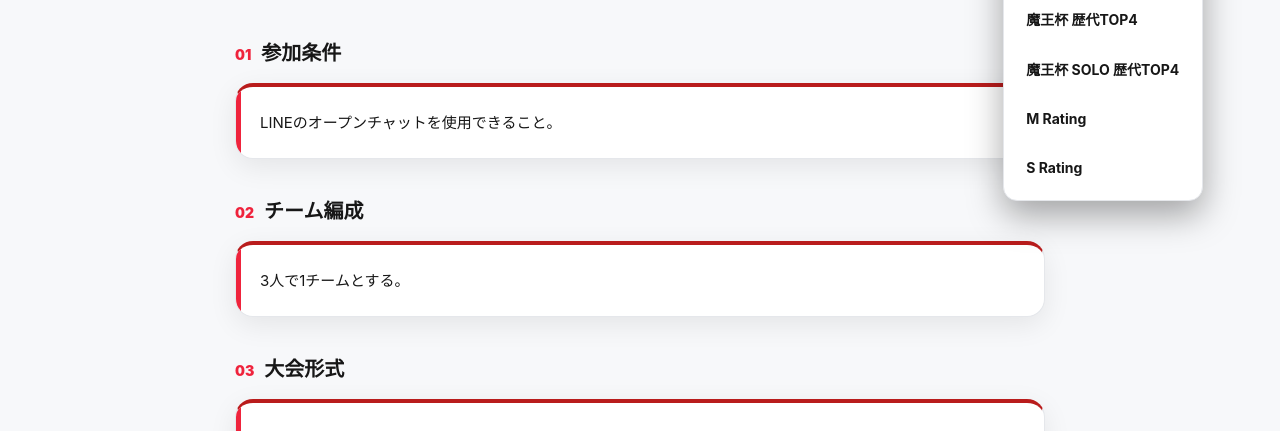
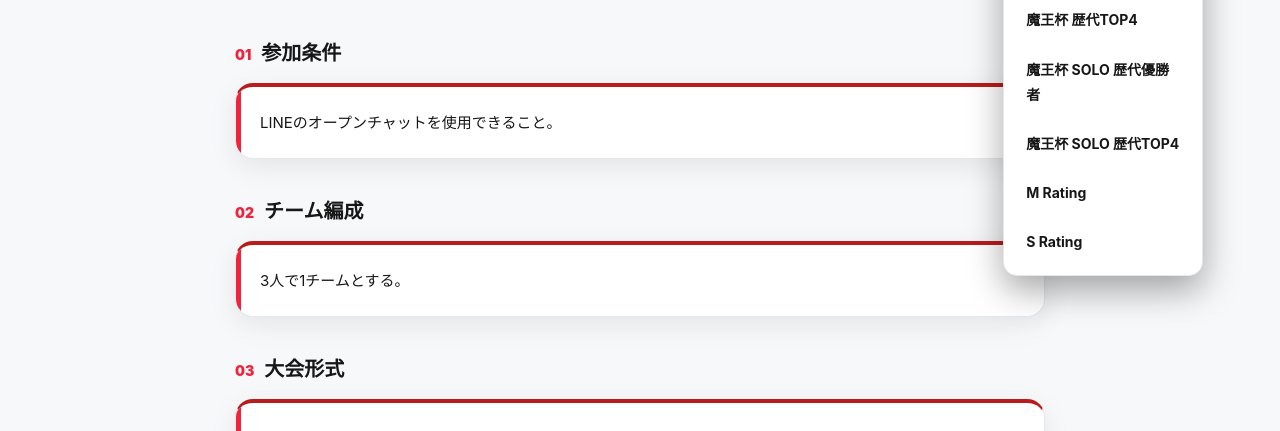
Before and after one commit to MaOuCup/maouhai, a plain HTML site: page regulations.html in a window 1280 px wide. Both pictures are taken after a click on the button "メニュー". Shown: the part 310-741 px from the top of the page. Drawn offline with Linux system fonts and the light colour scheme.

Commit message:
Update regulations.html

```diff
--- a/regulations.html
+++ b/regulations.html
@@ -302,6 +302,7 @@ h1 {
       <a href="contributors">大会協力</a>
       <a href="champions.html">魔王杯 歴代優勝チーム</a>
       <a href="results.html">魔王杯 歴代TOP4</a>
+      <a href="solo-champions.html">魔王杯 SOLO 歴代優勝者</a>
       <a href="solo-results.html">魔王杯 SOLO 歴代TOP4</a>
       <a href="rating.html">M Rating</a>
       <a href="s-rating.html">S Rating</a>
```
